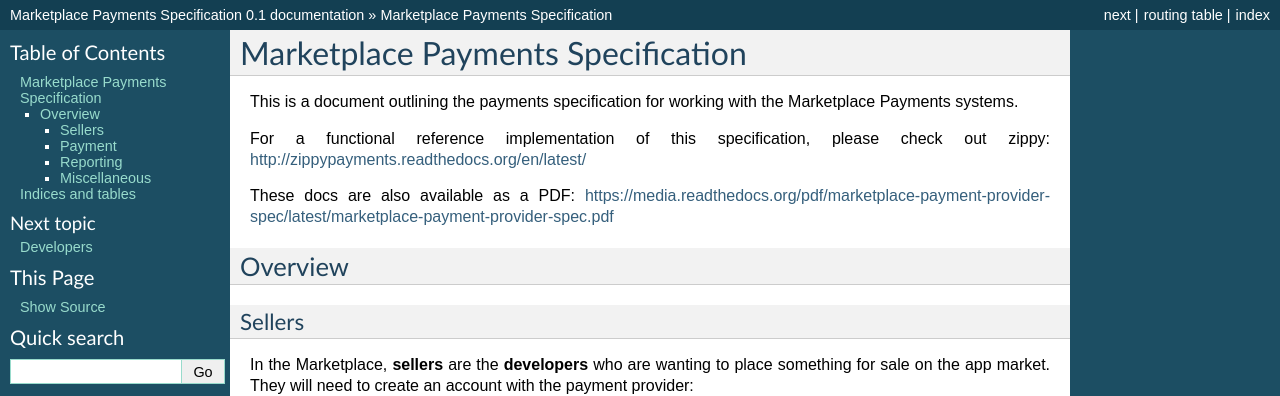
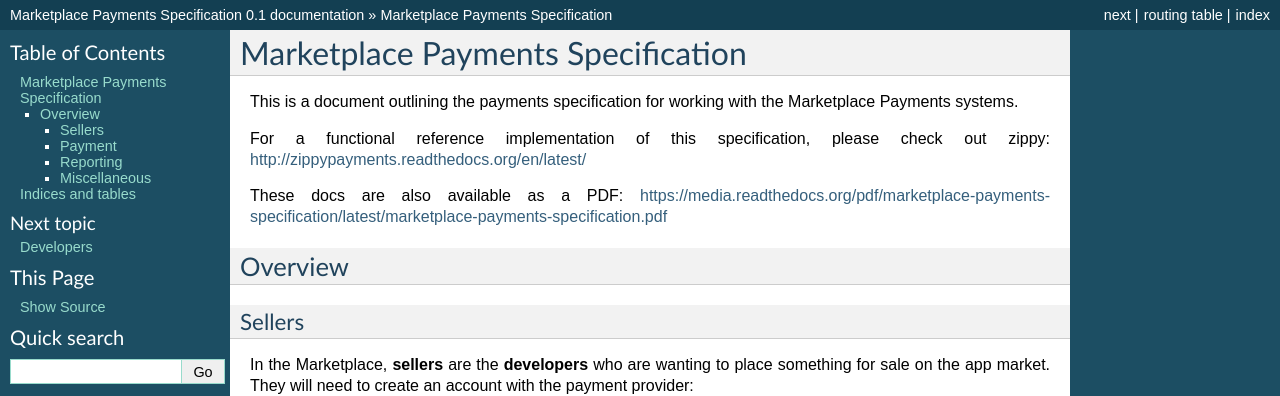
Before and after one commit to mozilla/marketplace-payment-provider-spec, a Sphinx documentation site: the page built from docs/index.rst, in a window 1280 px wide. Shown: the top 396 px of the page. Built offline with Sphinx 7.4.7, drawn with Linux system fonts in a browser that asks for light colours; pages that are not in the unit, such as notebooks, are missing from menus; some of the changed lines change nothing that is shown.

Commit message:
fix up pdf

```diff
--- a/docs/index.rst
+++ b/docs/index.rst
@@ -6,7 +6,7 @@
 
 For a functional reference implementation of this specification, please check out zippy: http://zippypayments.readthedocs.org/en/latest/
 
-These docs are also available as a PDF: https://media.readthedocs.org/pdf/marketplace-payment-provider-spec/latest/marketplace-payment-provider-spec.pdf
+These docs are also available as a PDF: https://media.readthedocs.org/pdf/marketplace-payments-specification/latest/marketplace-payments-specification.pdf
 
 Overview
 -----------
```
